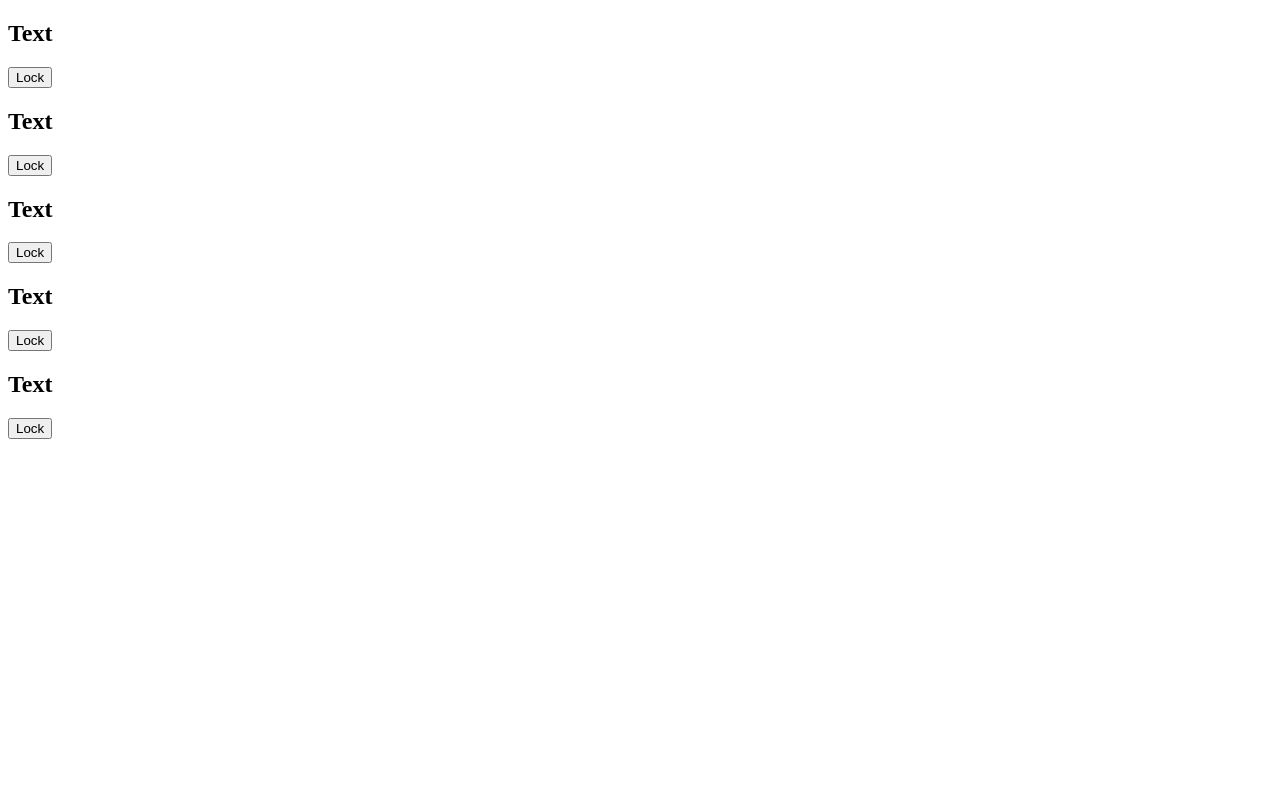
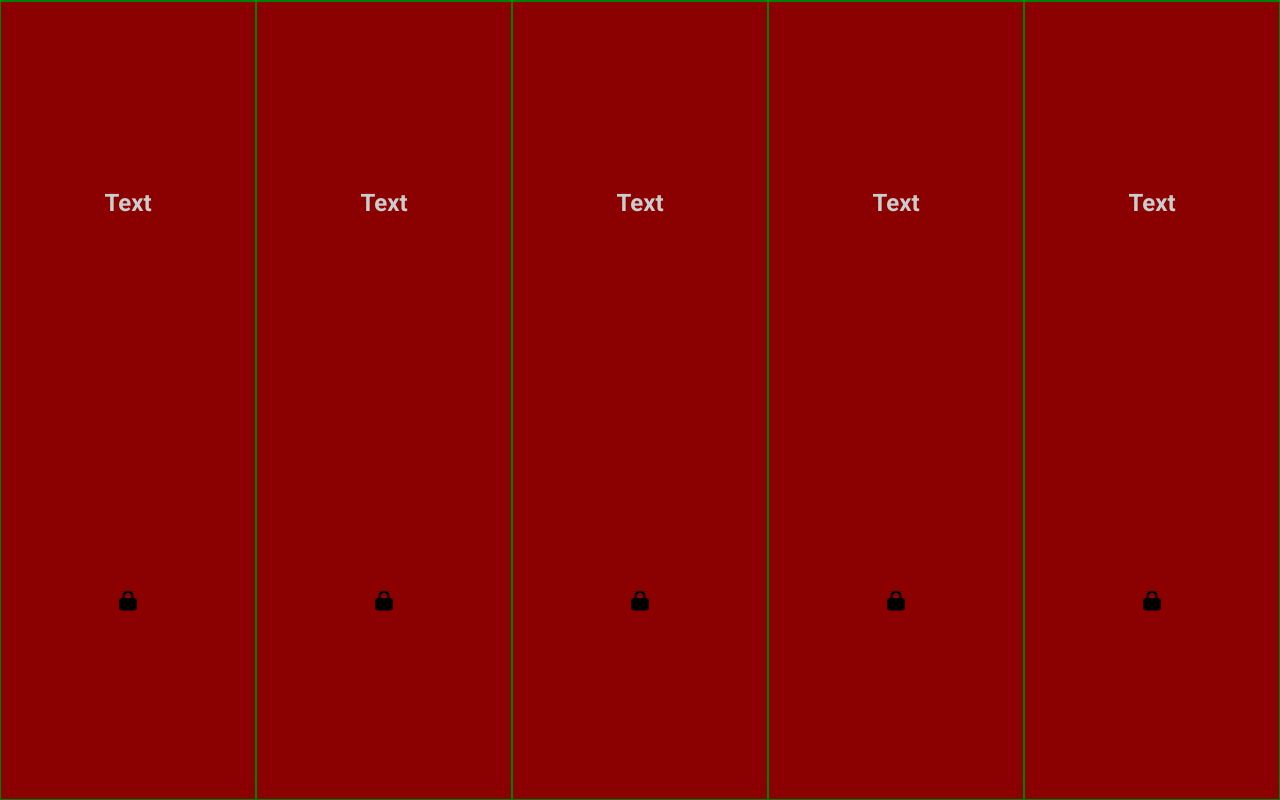
Before and after one commit to Elisei-Trifan/Coolours, a website: page index.html in a window 1280 px wide. Drawn offline with Linux system fonts and the light colour scheme.

Commit message:
styling of app

```diff
--- /dev/null
+++ b/app.js
@@ -0,0 +1 @@
+console.log('helio')
--- a/index.html
+++ b/index.html
@@ -4,27 +4,45 @@
     <meta charset="UTF-8" />
     <meta name="viewport" content="width=device-width, initial-scale=1.0" />
     <title>Coolours</title>
+    <link rel="stylesheet" href="./styles.css" />
+    <link rel="preconnect" href="https://fonts.googleapis.com" />
+    <link rel="preconnect" href="https://fonts.gstatic.com" crossorigin />
+    <link
+      href="https://fonts.googleapis.com/css2?family=Inter:ital,opsz,wght@0,14..32,100..900;1,14..32,100..900&family=Roboto:ital,wght@0,100;0,300;0,400;0,500;0,700;0,900;1,100;1,300;1,400;1,500;1,700;1,900&display=swap"
+      rel="stylesheet"
+    />
+    <link
+      rel="stylesheet"
+      href="https://cdnjs.cloudflare.com/ajax/libs/font-awesome/6.6.0/css/all.min.css"
+      integrity="sha512-Kc323vGBEqzTmouAECnVceyQqyqdsSiqLQISBL29aUW4U/M7pSPA/gEUZQqv1cwx4OnYxTxve5UMg5GT6L4JJg=="
+      crossorigin="anonymous"
+      referrerpolicy="no-referrer"
+    />
+    <script defer src="./app.js"></script>
   </head>
   <body>
     <div class="col">
-      <h2 class="col-text">Text</h2>
-      <button class="col-button">Lock</button>
+      <h2 class="col_text">Text</h2>
+      <button class="col_button">
+        <i class="fa-solid fa-lock"></i>
+        <!-- <i class="fa-solid fa-lock-open"></i> -->
+      </button>
     </div>
     <div class="col">
-      <h2 class="col-text">Text</h2>
-      <button class="col-button">Lock</button>
+      <h2 class="col_text">Text</h2>
+      <button class="col_button"><i class="fa-solid fa-lock"></i></button>
     </div>
     <div class="col">
-      <h2 class="col-text">Text</h2>
-      <button class="col-button">Lock</button>
+      <h2 class="col_text">Text</h2>
+      <button class="col_button"><i class="fa-solid fa-lock"></i></button>
     </div>
     <div class="col">
-      <h2 class="col-text">Text</h2>
-      <button class="col-button">Lock</button>
+      <h2 class="col_text">Text</h2>
+      <button class="col_button"><i class="fa-solid fa-lock"></i></button>
     </div>
     <div class="col">
-      <h2 class="col-text">Text</h2>
-      <button class="col-button">Lock</button>
+      <h2 class="col_text">Text</h2>
+      <button class="col_button"><i class="fa-solid fa-lock"></i></button>
     </div>
   </body>
 </html>
--- /dev/null
+++ b/styles.css
@@ -0,0 +1,48 @@
+* {
+  padding: 0;
+  margin: 0;
+  box-sizing: border-box;
+}
+
+body {
+  font-family: 'Roboto', sans-serif;
+  height: 100vh;
+  display: flex;
+}
+
+.col {
+  flex: 1;
+  display: flex;
+  flex-direction: column;
+  align-items: center;
+  justify-content: space-around;
+  background: darkred;
+  border: 1px solid green;
+  border-top: 2px solid green;
+}
+
+.col_text {
+  padding: 10px;
+  color: #ccc;
+  border-radius: 10px;
+  transition: background 0.4s;
+}
+
+.col_text:hover {
+  cursor: pointer;
+  background: rgba(45, 124, 87, 0.9);
+}
+
+.col_button {
+  padding: 10px;
+  background: transparent;
+  border: none;
+  font-size: 20px;
+  border-radius: 10px;
+  transition: background 0.4s;
+}
+
+.col_button:hover {
+  cursor: pointer;
+  background: rgba(45, 124, 87, 0.9);
+}
```
